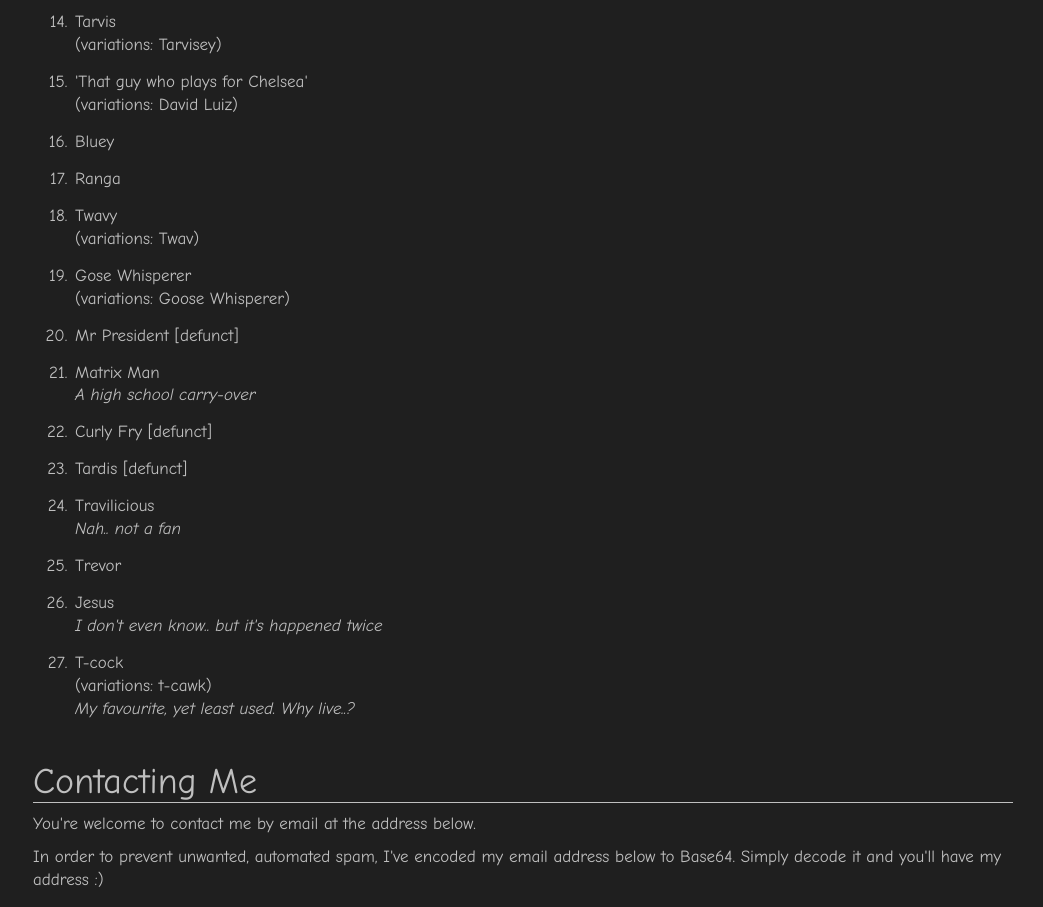
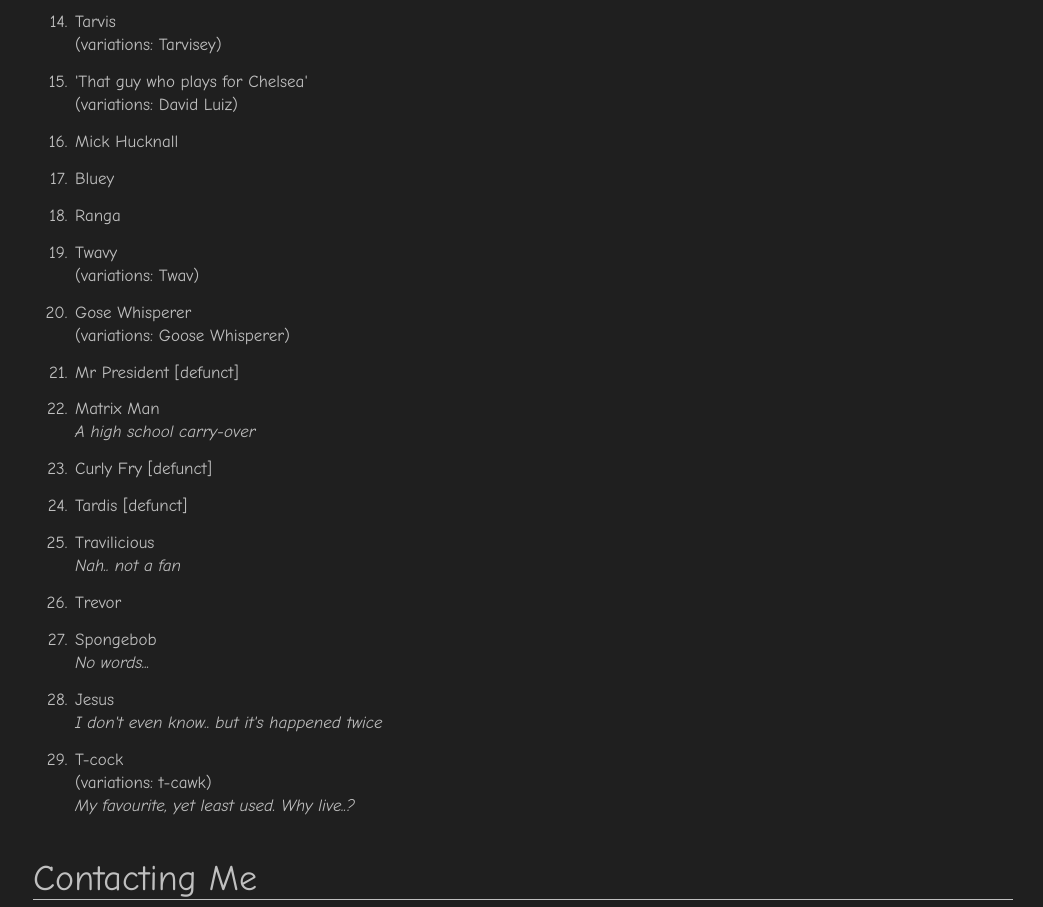
Before and after one commit to jeff0282/jeff0282.github.io, a plain HTML site: page index.html in a window 1280 px wide. Shown: the part 3644-4551 px from the top of the page, without its empty margins (237-1280 px from the left). Drawn offline with Linux system fonts and the light colour scheme.

Commit message:
added nickname

```diff
--- a/index.html
+++ b/index.html
@@ -296,6 +296,10 @@
     </p></li>
 
     <li><p>
+        Mick Hucknall
+    </p></li>
+
+    <li><p>
         Bluey
     </p></li>
 
@@ -337,6 +341,11 @@
 
     <li><p>
         Trevor
+    </p></li>
+
+    <li><p>
+        Spongebob<br>
+        <i>No words...</i>
     </p></li>
 
     <li><p>
```
